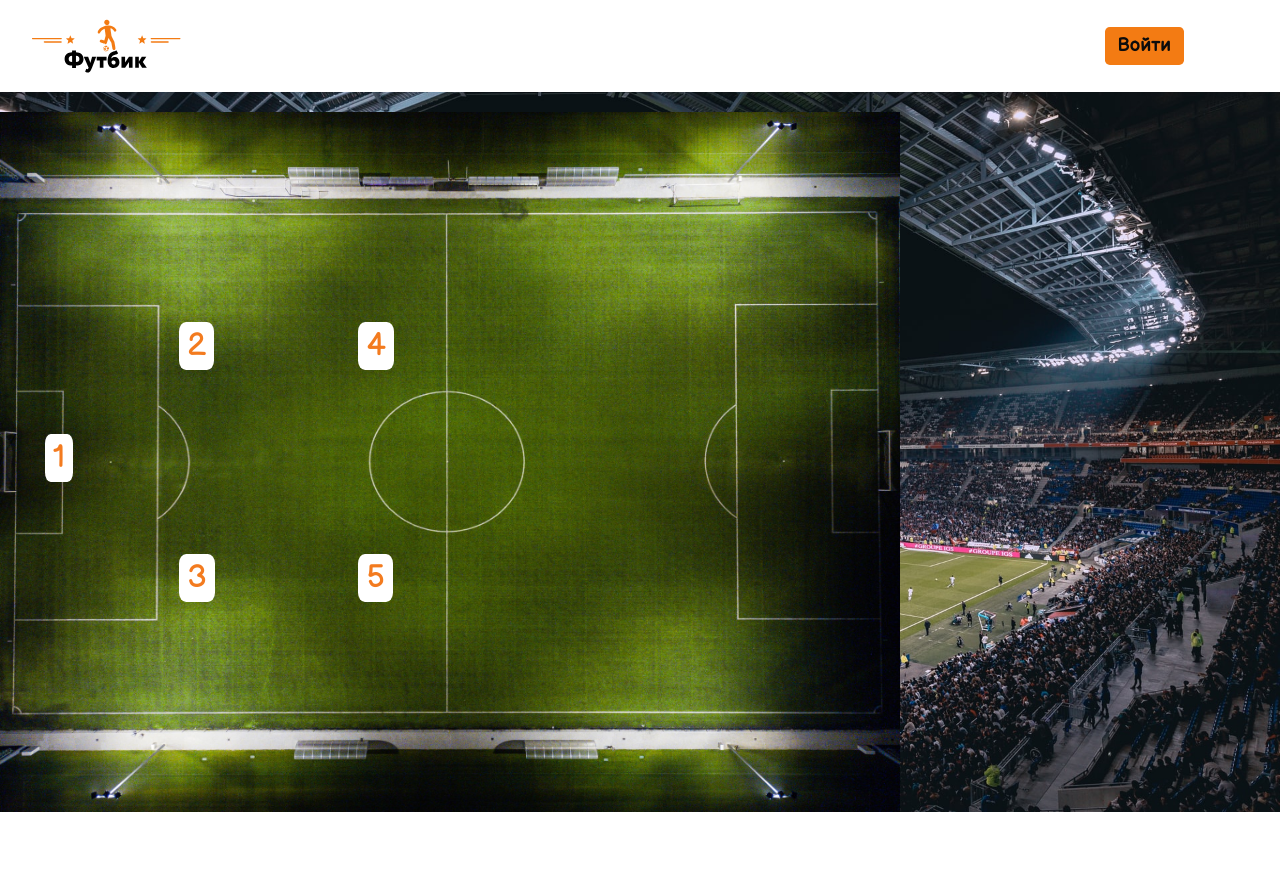
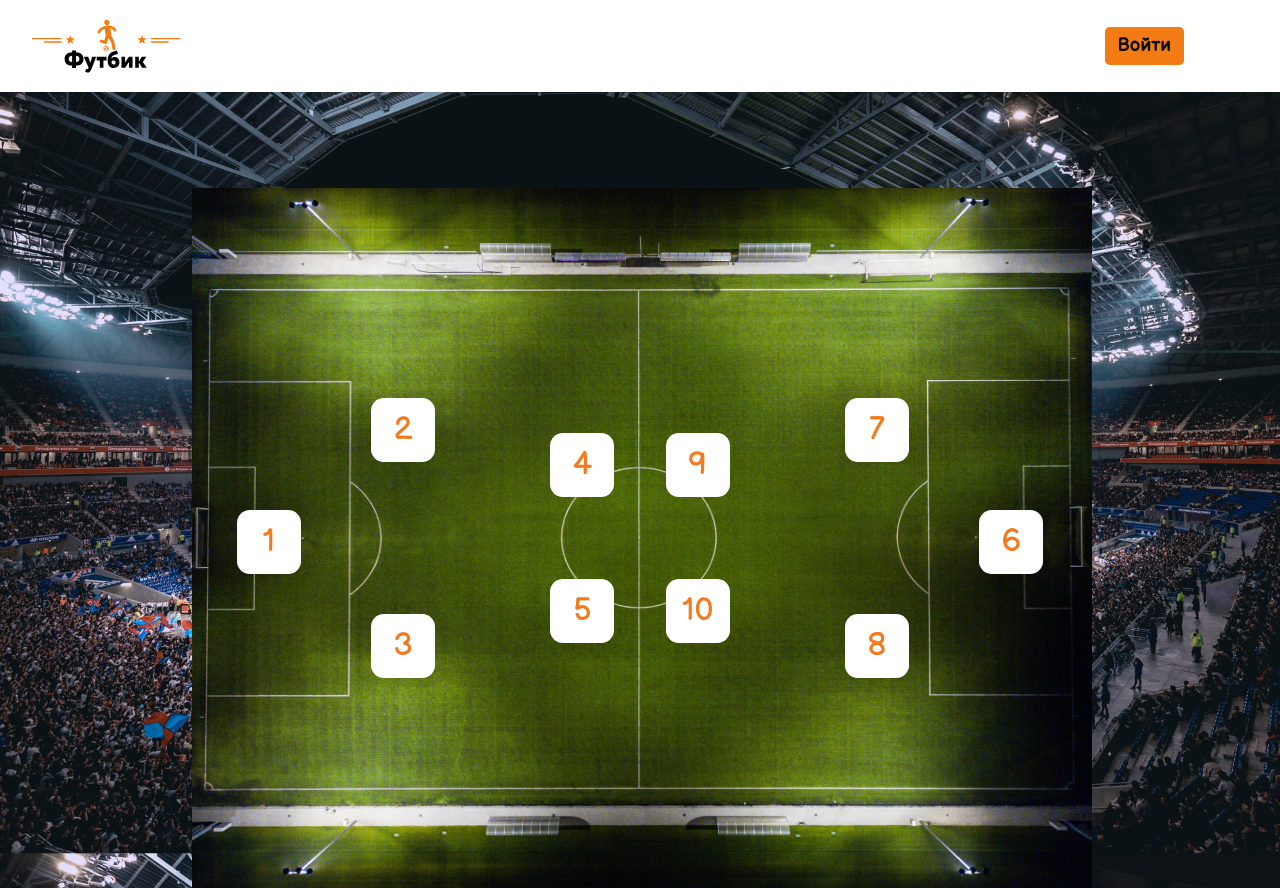
Before and after one commit to Aliaksandr-Makhakhei/futbik, a React (Create React App) app: page /stadium/1 in a window 1280 px wide. Before the commit the page ends 812 px from the top, so only its background shows below. Built offline with nearby package versions, Linux system fonts and the light colour scheme; data requests are answered from the project's data file.

Commit message:
add info in user account

```diff
--- a/db.json
+++ b/db.json
@@ -3,16 +3,6 @@
     {
       "id": 1,
       "name": "Стадион СШ 37",
-      "players": [
-        {
-          "email": "mr.mahahei.sasha@gmail.com",
-          "name": "Саша",
-          "age": "23",
-          "role": "Вратарь",
-          "id": 1,
-          "position": 4
-        }
-      ],
       "gps": {
         "latitude": 53.93023,
         "longitude": 27.544289
@@ -21,7 +11,6 @@
     {
       "id": 2,
       "name": "Стадион СШ 35",
-      "players": [],
       "gps": {
         "latitude": 53.930746,
         "longitude": 27.560241
@@ -30,7 +19,6 @@
     {
       "id": 3,
       "name": "Стадион СШ 95",
-      "players": [],
       "gps": {
         "latitude": 53.934082,
         "longitude": 27.563032
@@ -39,7 +27,6 @@
     {
       "id": 4,
       "name": "Стадион СШ 180",
-      "players": [],
       "gps": {
         "latitude": 53.932846,
         "longitude": 27.499713
@@ -54,7 +41,8 @@
       "age": "23",
       "role": "Вратарь",
       "id": 1,
-      "position": 0
+      "position": 2,
+      "mapId": 4
     },
     {
       "email": "pupok.vasilii@bk.ru",
@@ -63,7 +51,18 @@
       "age": "25",
       "role": "react",
       "id": 2,
-      "position": 0
+      "position": 1,
+      "mapId": 1
+    },
+    {
+      "email": "halakupa@mail.ru",
+      "password": "$2a$10$FJmiMZbJp1aqNTAvG0HGDOHl5pAZmV8pHtuEZ5SyNCA5cAI11lglS",
+      "name": "Вася",
+      "age": "23",
+      "role": "Нападающий",
+      "position": 6,
+      "id": 3,
+      "mapId": 1
     }
   ]
 }
--- a/src/components/Account/index.js
+++ b/src/components/Account/index.js
@@ -1,15 +1,30 @@
-import {React, useState} from "react";
+import {React, useEffect, useState} from "react";
 import { useDispatch, useSelector } from "react-redux";
+import { Link } from "react-router-dom";
+import api from "../../configs/api";
 import "./style.scss";
 
 const Account = () => {
     const userData = useSelector((state) => state.signIn.userSignIn.user);
+    const [user, setUser] = useState(userData)
+    const [gameInfo, setGameInfo] = useState({})
+    const {name, age, role, mapId = 0} = user
+    const avatar = name.slice(0,1)
+
+useEffect(async () => {
+  const getUsersData = await api.get(`/users/${userData.id}`)
+  setUser(getUsersData.data)
+}, [])
 
 
-    const {email, name, age, role, id} = userData
-
-    const avatar = name.slice(0,1)
-
+useEffect(async () => {
+  if(user.mapId === undefined){
+    return null
+  } else {
+    const getMapInfo = await api.get(`/map/${user.mapId}`)
+    setGameInfo(getMapInfo.data)
+  }
+}, [user])
 
   return (
   <>
@@ -20,6 +35,10 @@ const Account = () => {
       <div className="account__name">{name}</div>
       <div className="account__age">{age}</div>
       <div className="account__role">{role}</div>
+      {mapId !== 0 && <div className="account__stadium">
+        <div className="account__stadium-info">Ты идешь: {gameInfo.name} Твоя позиция: {user.position}</div>
+        <Link className="account__stadium-go" to={`/stadium/${gameInfo.id}`}>Перейти на стадион</Link>
+      </div>}
       </div>
   </div>
   </>
--- a/src/components/Home/index.js
+++ b/src/components/Home/index.js
@@ -2,8 +2,8 @@ import { React, useEffect } from "react";
 import { useDispatch, useSelector } from "react-redux";
 import { Link } from "react-router-dom";
 import { mapMarkers } from "../../slices/mapMarkersSlice";
-import { getStadiumDetails } from "../../slices/stadiumDetailsSlice";
-import { clearDetails } from "../../slices/stadiumDetailsSlice"
+import { getStadiumDetails, clearDetails } from "../../slices/stadiumDetailsSlice";
+import { clearError } from "../../slices/signInSlice"
 import { MapContainer, TileLayer, Marker, Popup, Circle } from "react-leaflet";
 import L from "leaflet";
 import "./style.scss";
@@ -16,6 +16,7 @@ const Home = () => {
   useEffect(() => {
     dispatch(mapMarkers());
     dispatch(clearDetails());
+    dispatch(clearError())
   }, [dispatch]);
 
   const stadium = new L.icon({
--- a/src/components/Login/index.js
+++ b/src/components/Login/index.js
@@ -1,15 +1,20 @@
 import { React, useState } from "react";
 import { Link, useNavigate } from "react-router-dom";
-import {signIn} from "../../slices/signInSlice"
+import { signIn } from "../../slices/signInSlice"
 import logo from "../../icons/navbar/logo.svg"
-import { useDispatch } from "react-redux";
+import { useDispatch, useSelector } from "react-redux";
+import { clearError } from "../../slices/signInSlice"
 import "./style.scss";
 
 const Login = () => {
   const [inputLogin, setInputLogin] = useState("");
   const [inputPass, setInputPass] = useState("");
+  const error = useSelector((state) => state.signIn.error);
   const navigate = useNavigate();
   const dispatch = useDispatch()
+
+console.log(error);
+
 
   const userData = {
     email: inputLogin,
@@ -18,14 +23,24 @@ const Login = () => {
 
     const onClickLogin = () => {
        dispatch(signIn(userData))
-       navigate(`/`);
+       if(error === true) {
+         return null
+       } else {
+        navigate(`/`)
+       }
+    }
+
+    const deleteError = () => {
+      dispatch(clearError())
     }
 
   return (
     <div className="login">
       <div className="login__form">
       <img src={logo} alt="logo"/>
+      {error && <div className="login__error">Вы ввели некорректные данные!</div>}
         <input
+
           className="login__form-login"
           type="text"
           name="login"
@@ -34,6 +49,7 @@ const Login = () => {
           onChange={(event) => setInputLogin(event.target.value)}
         />
         <input
+
           className="login__form-password"
           type="password"
           name="password"
@@ -49,4 +65,3 @@ const Login = () => {
 };
 
 export default Login;
-//добавить отправку на сервер по онклик
--- a/src/components/Login/style.scss
+++ b/src/components/Login/style.scss
@@ -6,6 +6,10 @@
     border-radius: 0.3rem;
     background-color: #e9e9e9;
     box-shadow: 0px 0px 44px 22px rgba(34, 60, 80, 0.16);
+
+    &__error {
+        color: red;
+    }
 
     &__form {
         display: flex;
@@ -37,5 +41,6 @@
             padding-top: 1rem;
             font-size: 0.7rem;
         }
+
     }
 }
--- a/src/components/Navbar/index.js
+++ b/src/components/Navbar/index.js
@@ -1,5 +1,5 @@
 import {React, useState} from "react";
-import { Link } from "react-router-dom";
+import { Link, useNavigate } from "react-router-dom";
 import { useDispatch, useSelector } from "react-redux";
 import {logOut} from "../../slices/signInSlice"
 import logo from "../../icons/navbar/logo.svg"
@@ -10,11 +10,13 @@ import "./style.scss";
 const Navbar = () => {
 const [dropdown, setDropdown] = useState(false)
   const isLogin = useSelector((state) => state.signIn.isLogin);
+  const navigate = useNavigate();
   const dispatch = useDispatch()
 
 const onLogOutClick = () => {
   dispatch(logOut())
   setDropdown(!dropdown)
+  navigate('/')
 }
 
   return (
--- a/src/components/Navbar/style.scss
+++ b/src/components/Navbar/style.scss
@@ -3,7 +3,6 @@
     display: flex;
     justify-content: space-between;
     align-items: center;
-    margin-bottom: 20px;
     padding: 1rem 6rem 1rem 2rem;
     font-size: 1.2rem;
     background-color: rgba(255, 255, 255, 1);
--- a/src/components/StadiumDetails/index.js
+++ b/src/components/StadiumDetails/index.js
@@ -1,129 +1,70 @@
 import {React, useEffect, useState} from "react";
 import { useSelector, useDispatch } from "react-redux";
 import { MapContainer, TileLayer, Marker, Circle } from "react-leaflet";
-import { getStadiumDetails } from "../../slices/stadiumDetailsSlice";
-import { signInSlice } from "../../slices/signInSlice";
 import field from "../../icons/mapdetail/field.jpg"
 import api from "../../configs/api";
 import "./style.scss";
 
 const StadiumDetails = () => {
-  const [info, setInfo] = useState([])
-  const dispatch = useDispatch();
+  const [mapInfo, setMapInfo] = useState([])
+  const [isBusy, setIsBusy] = useState(false)
+  const positions = [
+    {id: 1, name: 'one'},
+    {id: 2, name: 'two'},
+    {id: 3, name: 'three'},
+    {id: 4, name: 'four'},
+    {id: 5, name: 'five'},
+    {id: 6, name: 'six'},
+    {id: 7, name: 'seven'},
+    {id: 8, name: 'eight'},
+    {id: 9, name: 'nine'},
+    {id: 10, name: 'ten'},
+  ]
   const details = useSelector((state) => state.getStadiumDetails.details);
   const userData = useSelector((state) => state.signIn.userSignIn.user);
-  const {id, name, players, gps} = details
+  const {id, name, gps} = details
 
-useEffect(() => {
-  if(players !== undefined){
-    setInfo(players)
-  } else {
-    return null
-  }
-}, [players])
-
-// const onAcceptClick = async () => {
-//   const falsy = info.some(item => {
-//         return item.email === userData.email
-//       })
-//       if(falsy === true){
-//            return null
-//          } else {
-//           const newPlayer = [...info, userData]
-//           setInfo(newPlayer)
-//           const teamUpdate = { "players": newPlayer }
-//           await api.patch(`/map/${id}`, teamUpdate);
-//           dispatch(getStadiumDetails(id))
-//          }
-// }
-
-// const list = info.map(item => {
-//   return (
-//     <div key={item.id} className="details__name">{item.name}</div>
-//   )
-// })
-
+useEffect(async () => {
+  const getUsersData = await api.get(`/users`)
+  const users = getUsersData.data
+  const thisMapPlayers = users.filter(player => player.mapId === id)
+  setMapInfo(thisMapPlayers);
+}, [id])
 
 const onAcceptClick = async (positionNumber) => {
-
-console.log(userData);
-    if(userData.position === positionNumber){
-      console.log('уже занято тобой');
-    } else {
-
-      const newObj = {...userData};
-    newObj.position = positionNumber;
-    setInfo(newObj)
-    const newPlayer = [...info, newObj]
-    const teamUpdate = { "players": newPlayer }
-    await api.patch(`/map/${id}`, teamUpdate);
-    dispatch(getStadiumDetails(id))
-
-    }
+  const checkPosition = mapInfo.some(item => item.position === positionNumber)
+  if(checkPosition){
+    setIsBusy(true)
+  } else {
+    setIsBusy(false)
+    await api.patch(`/users/${userData.id}`, { "position": positionNumber, "mapId": id });
+  }
+}
 
 
 
-
-
-
-
-
-
-
-
-//   const findPosition = info.some(item => {
-//     return item.position === positionNumber
-// })
-
-
-
-//   if(findPosition) {
-//     console.log("ты уже и так на этой позиции");
-//   } else {
-//     // const deletePosition = { "players": [] }
-//     //  await api.patch(`/map/${id}`, deletePosition);
-//     //  dispatch(getStadiumDetails(id))
-//      const clearPosition = info.filter(item => {
-//         return item.position !== positionNumber
-//      })
-
-// console.log(clearPosition);
-
-//           const newObj = {...userData};
-
-//           newObj.position = positionNumber;
-//           setInfo(newObj)
-//           const newPlayer = [...info, newObj]
-//           const teamUpdate = { "players": newPlayer }
-//           await api.patch(`/map/${id}`, teamUpdate);
-//           dispatch(getStadiumDetails(id))
-//   }
-}
-
-
-const positions = [{id: 1, name: 'one'}, {id: 2, name: 'two'}, {id: 3, name: 'three'}, {id: 4, name: 'four'}, {id: 5, name: 'five'}]
-const positionOnMap = positions.map((item) => {
+const positionOnMap = positions.map((position) => {
   return (
-    <div key={item.id} className={`position__${item.name}`} onClick={() => onAcceptClick(item.id)}>{item.id}</div>
+    <div key={position.id} className={`position__${position.name}`} onClick={() => onAcceptClick(position.id)}>{position.id}</div>
   )
 })
 
-
+const list = mapInfo.map(player => {
+  return (
+  <div key={player.id} className="details__players">{player.name}</div>
+  )
+})
 
   return (
-   <>
-   {/* <div className="detail__button" onClick={() => onAcceptClick()}>Иду на футбик</div> */}
+   <div className="details">
+   {isBusy && <div className="details__busy">Эта позиция уже занята! Выбери другую</div>}
     <div className="details__name">{name}</div>
-     {/* {list} */}
-
+     {list}
      <div className="detail__field">
      <img src={field} alt="footbal field" width="900" height="700"/>
       {positionOnMap}
-
     </div>
-
-
-   {gps !== undefined && <MapContainer center={[gps.latitude, gps.longitude]} zoom={14} scrollWheelZoom={true} className={"mapa"}>
+   {gps !== undefined && <MapContainer center={[gps.latitude, gps.longitude]} zoom={14} scrollWheelZoom={true} className={"map"}>
         <TileLayer
           attribution='&copy; <a href="https://www.openstreetmap.org/copyright">OpenStreetMap</a> contributors'
           url="https://{s}.tile.openstreetmap.org/{z}/{x}/{y}.png"
@@ -133,38 +74,8 @@ const positionOnMap = positions.map((item) => {
             </Marker>
           );
       </MapContainer>}
-   </>
+      </div>
   );
 };
 
 export default StadiumDetails;
-
-
-// const findPosition = info.some(item => {
-  //     return item.position === positionNumber
-  // })
-
-
-
-  //   if(findPosition) {
-  //     console.log("ты уже и так на этой позиции");
-  //   } else {
-  //     // const deletePosition = { "players": [] }
-  //     //  await api.patch(`/map/${id}`, deletePosition);
-  //     //  dispatch(getStadiumDetails(id))
-  //      const clearPosition = info.filter(item => {
-  //         return item.position !== positionNumber
-  //      })
-
-  // console.log(clearPosition);
-
-  //           const newObj = {...userData};
-
-  //           newObj.position = positionNumber;
-  //           setInfo(newObj)
-  //           const newPlayer = [...info, newObj]
-  //           const teamUpdate = { "players": newPlayer }
-  //           await api.patch(`/map/${id}`, teamUpdate);
-  //           dispatch(getStadiumDetails(id))
-  //   }
-  // }
--- a/src/components/StadiumDetails/style.scss
+++ b/src/components/StadiumDetails/style.scss
@@ -1,47 +1,51 @@
-.mapa {
-    margin-right: 10rem;
-    width: 25rem;
-    height: 25rem;
+.map {
+    position: absolute;
+    width: 20rem;
+    height: 20rem;
+    top: 38%;
+    left: 6%;
 }
 
 .details {
-    font-size: 2rem;
-    color: #fff;
+    color: rgb(243,123,31);
 }
 
 .detail__button {
     width: 200px;
     padding: 0.4rem;
     margin: 0 auto;
-    color: #fff;
     background-color: red;
     font-size: 2rem;
     cursor: pointer;
 }
 
 .details__name {
-    font-size: 2rem;
-    color: #fff;
+    padding: 3rem 0;
+    text-align: center;
+    font-size: 3rem;
 }
 
-.detail__field-image {
-    margin-left: 10rem;
-    width: 20rem;
-    height: 10rem;
+.details__players {
+    font-size: 2rem;
 }
 
 .detail__field {
+    margin: 0 auto;
     width: 56rem;
     position: relative;
 }
 
-.position__one, .position__two, .position__three, .position__four, .position__five {
+.position__one, .position__two, .position__three, .position__four, .position__five, .position__six, .position__seven, .position__eight, .position__nine, .position__ten{
     position: absolute;
-    padding: 0.5rem;
+    padding-top: 1rem;
+    text-align: center;
+    width: 4rem;
+    height: 4rem;
     color: rgb(243,123,31);
     font-size: 2rem;
     background-color: rgb(255, 255, 255);
     border-radius: 20%;
+    cursor: pointer;
 }
 
 .position__one {
@@ -57,14 +61,38 @@
     left: 20%;
 }
 .position__four {
-    top: 30%;
+    top: 35%;
     left: 40%;
 }
 .position__five {
+    bottom: 35%;
+    left: 40%;
+}
+.position__six {
+    top: 46%;
+    right: 5%;
+}
+.position__seven {
+    top: 30%;
+    right: 20%;
+}
+.position__eight {
     bottom: 30%;
-    left: 40%;
+    right: 20%;
+}
+.position__nine {
+    top: 35%;
+    right: 40%;
+}
+.position__ten {
+    bottom: 35%;
+    right: 40%;
 }
 
 .selected {
     background-color: rgb(255, 0, 0);
 }
+
+.details__busy {
+    font-size: 2rem;
+}
```
Also changed, not shown: src/components/Account/style.scss (+18 -3 lines), src/slices/signInSlice.js (+7 -4 lines).
